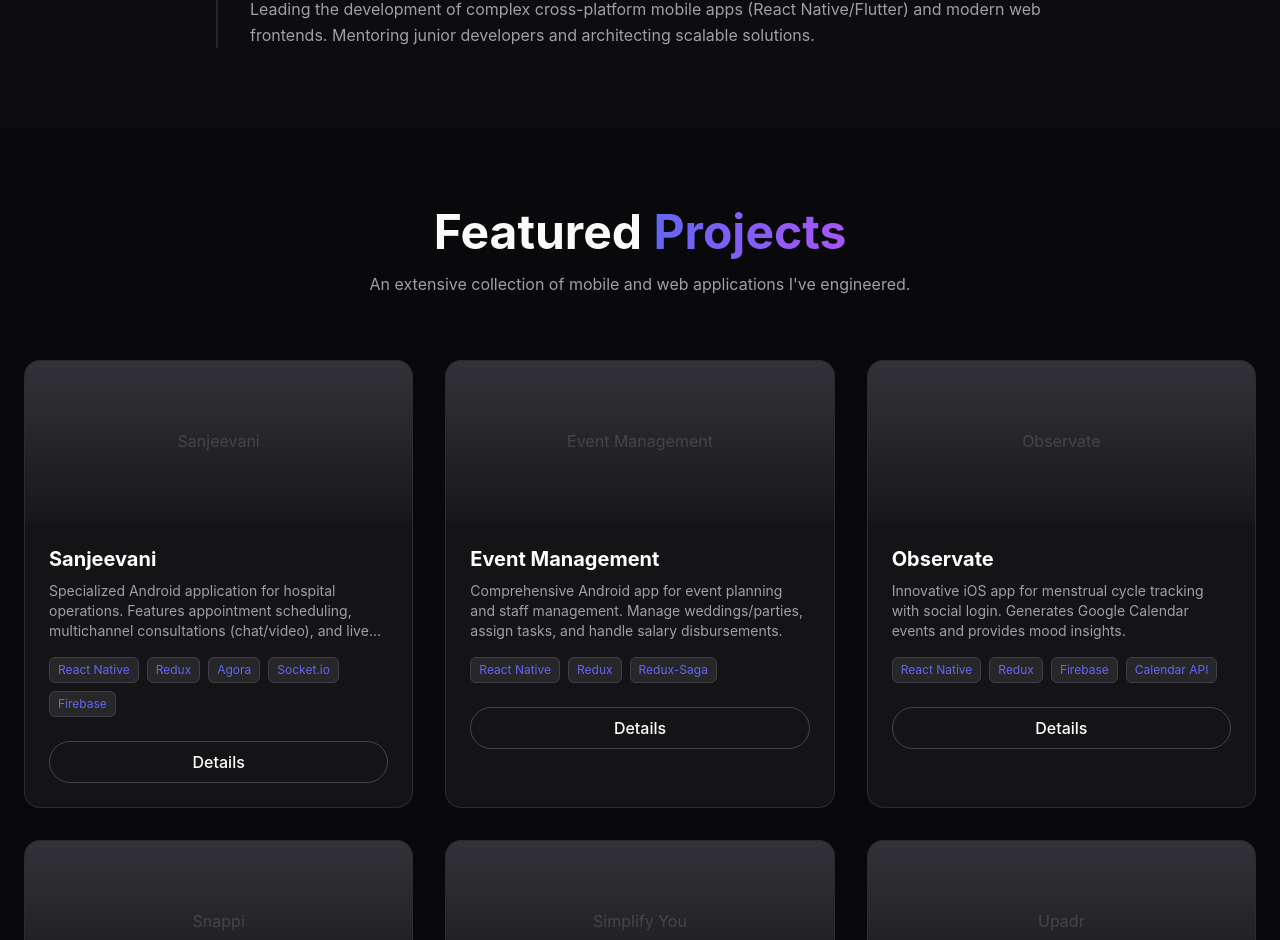
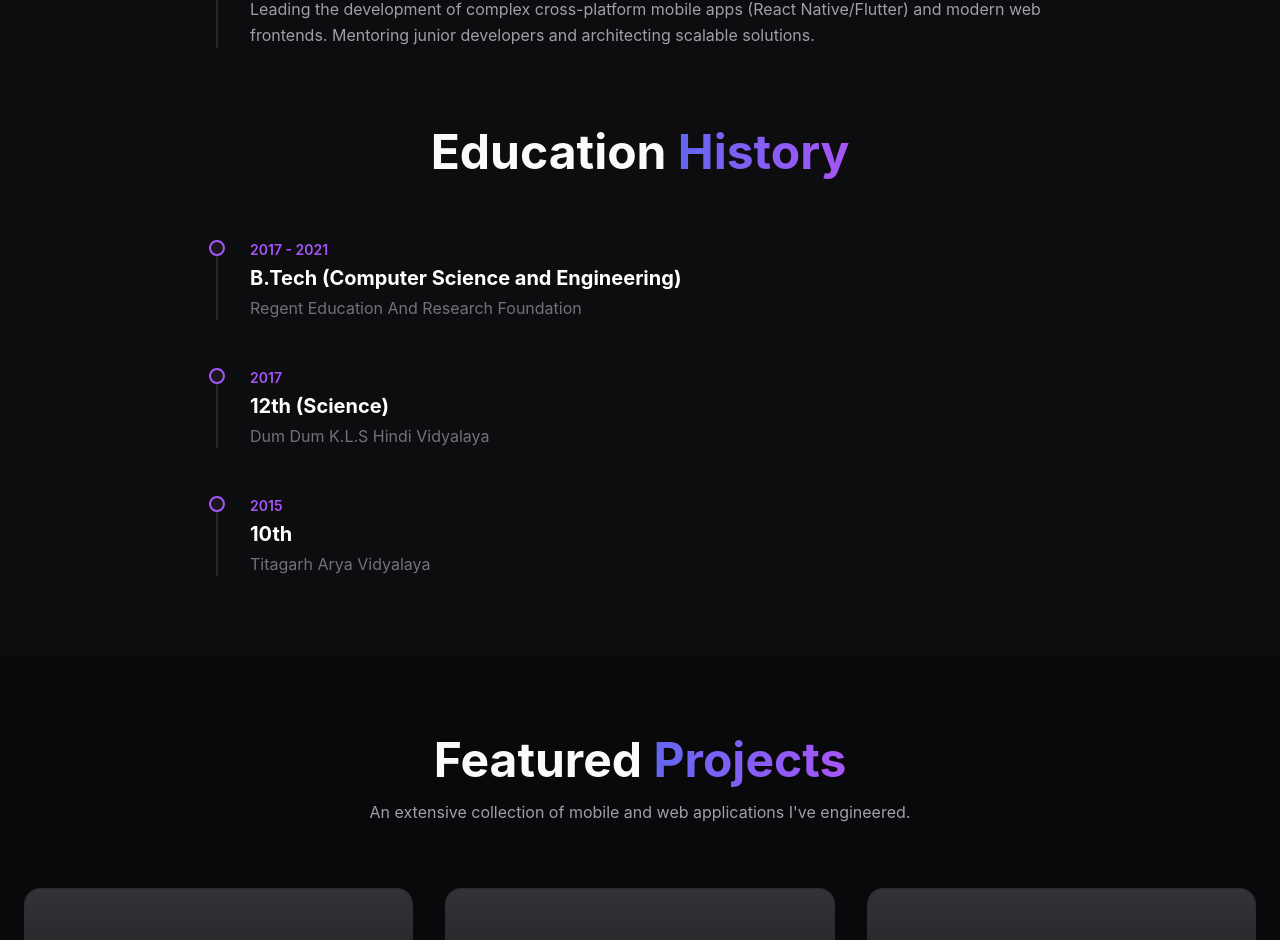
Before and after one commit to Prince-AppsTango/my_profile, a React (Vite) app: page / in a window 1280 px wide. Shown: the part 1860-2800 px from the top of the page. Built offline with nearby package versions, Linux system fonts and the light colour scheme.

Commit message:
Update Experience: Add Education section

```diff
--- a/src/components/Experience.jsx
+++ b/src/components/Experience.jsx
@@ -12,10 +12,30 @@ const experiences = [
     }
 ];
 
+// Education Data
+const education = [
+    {
+        degree: "B.Tech (Computer Science and Engineering)",
+        school: "Regent Education And Research Foundation",
+        year: "2017 - 2021"
+    },
+    {
+        degree: "12th (Science)",
+        school: "Dum Dum K.L.S Hindi Vidyalaya",
+        year: "2017"
+    },
+    {
+        degree: "10th",
+        school: "Titagarh Arya Vidyalaya",
+        year: "2015"
+    }
+];
+
 const Experience = () => {
     return (
         <section id="experience" className="py-20 bg-zinc-900/30">
             <div className="max-w-4xl mx-auto px-6">
+                {/* Work Experience */}
                 <motion.div
                     initial={{ opacity: 0, y: 20 }}
                     whileInView={{ opacity: 1, y: 0 }}
@@ -25,7 +45,7 @@ const Experience = () => {
                     <h2 className="text-3xl md:text-5xl font-bold mb-4">Work <span className="text-gradient">Experience</span></h2>
                 </motion.div>
 
-                <div className="space-y-12">
+                <div className="space-y-12 mb-20">
                     {experiences.map((exp, index) => (
                         <motion.div
                             key={index}
@@ -48,6 +68,36 @@ const Experience = () => {
                         </motion.div>
                     ))}
                 </div>
+
+                {/* Education Section */}
+                <motion.div
+                    initial={{ opacity: 0, y: 20 }}
+                    whileInView={{ opacity: 1, y: 0 }}
+                    viewport={{ once: true }}
+                    className="text-center mb-16"
+                >
+                    <h2 className="text-3xl md:text-5xl font-bold mb-4">Education <span className="text-gradient">History</span></h2>
+                </motion.div>
+
+                <div className="space-y-12">
+                    {education.map((edu, index) => (
+                        <motion.div
+                            key={index}
+                            initial={{ opacity: 0, x: -20 }}
+                            whileInView={{ opacity: 1, x: 0 }}
+                            viewport={{ once: true }}
+                            transition={{ delay: index * 0.1 }}
+                            className="relative pl-8 border-l-2 border-zinc-800 hover:border-secondary transition-colors"
+                        >
+                            <div className="absolute -left-[9px] top-0 w-4 h-4 rounded-full bg-zinc-900 border-2 border-secondary" />
+                            <div className="mb-1 flex items-center gap-2 text-secondary text-sm font-semibold">
+                                <span>{edu.year}</span>
+                            </div>
+                            <h3 className="text-xl font-bold text-white mb-1">{edu.degree}</h3>
+                            <p className="text-zinc-500">{edu.school}</p>
+                        </motion.div>
+                    ))}
+                </div>
             </div>
         </section>
     );
```
